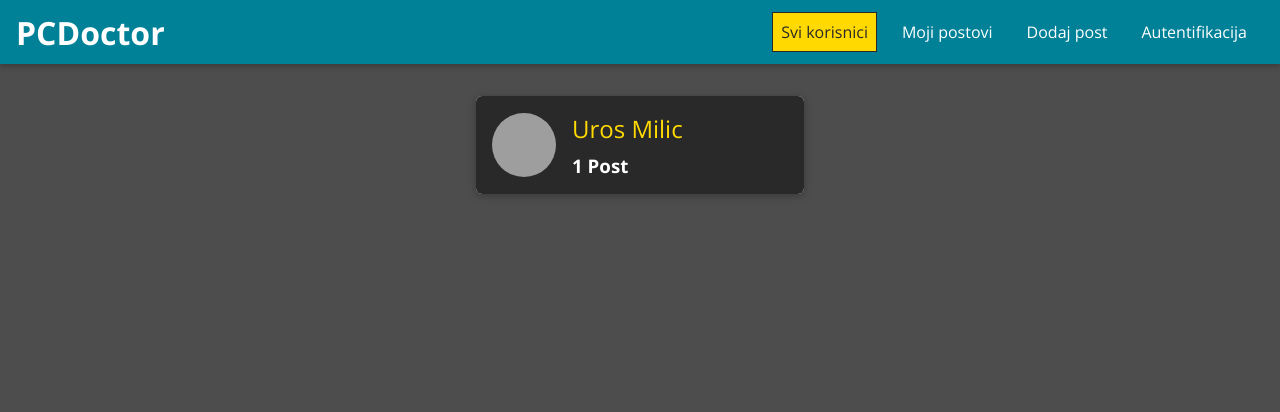
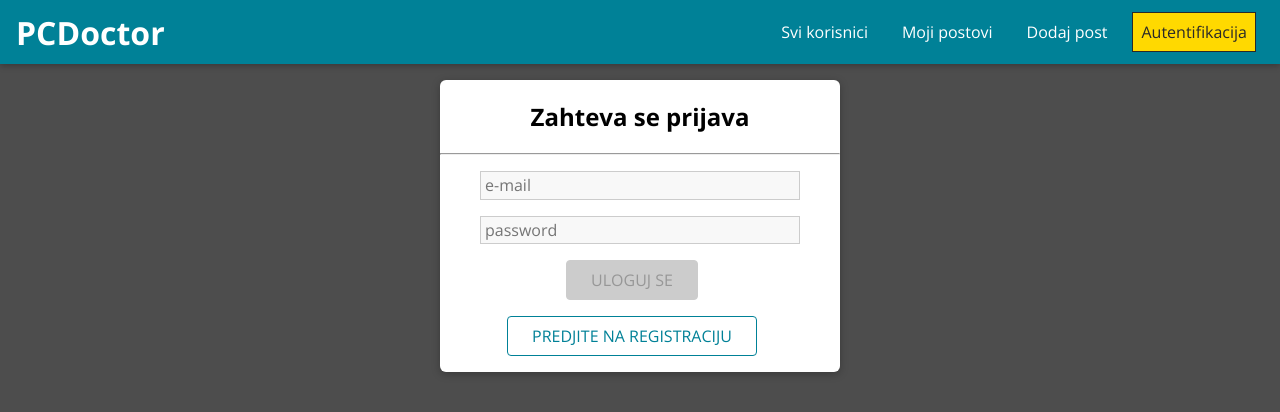
Before and after one commit to urkebb/PCDoctor, a React (Create React App) app: page /auth in a window 1280 px wide. Before the commit this address led to /. Shown: the top 412 px of the page. Built offline with nearby package versions, Linux system fonts and the light colour scheme; grey boxes are pictures that could not be loaded.

Commit message:
napravljena i stranica za logovanje

```diff
--- a/src/App.js
+++ b/src/App.js
@@ -1,10 +1,11 @@
 import React from 'react';
-import {BrowserRouter as Router, Route, Redirect, Switch} from 'react-router-dom';
+import { BrowserRouter as Router, Route, Redirect, Switch } from 'react-router-dom';
 import Korisnici from './Korisnici/Pages/Korisnici';
 import NoviPost from './Postovi/Pages/NoviPost';
 import KorisnikPosts from './Postovi/Pages/KorisnikPosts'
 import MainNavigation from './Shared/Components/Navigation/MainNavigation';
 import UpdatePost from './Postovi/Pages/UpdatePost';
+import Auth from './Korisnici/Pages/Auth';
 
 function App() {
   return (
@@ -16,13 +17,16 @@ function App() {
             <Korisnici />
           </Route>
           <Route path="/:korisnikId/postovi" exact>
-      <KorisnikPosts/>
+            <KorisnikPosts />
           </Route>
           <Route path="/post/new" exact>
             <NoviPost />
           </Route>
           <Route path="/postovi/:postId" exact>
             <UpdatePost />
+          </Route>
+          <Route path="/auth" exact>
+            <Auth />
           </Route>
           <Redirect to="/" />
         </Switch>
--- /dev/null
+++ b/src/Korisnici/Pages/Auth.css
@@ -0,0 +1,31 @@
+.authentication {
+    width:90%;
+    max-width:25rem;
+    margin:auto;
+    text-align: center;
+    padding-bottom: 1rem;
+}
+.authentication__header{
+    color:white;
+    text-align: center;
+}
+
+.authentication form {
+    margin-bottom: 1rem;
+}
+
+#email{
+    width: 20rem;
+    margin: auto;
+}
+#password{
+    width: 20rem;
+    margin: auto;
+}
+#name{
+    width: 20rem;
+    margin: auto;
+}
+.login{
+    margin: 1rem;
+}
--- /dev/null
+++ b/src/Korisnici/Pages/Auth.js
@@ -0,0 +1,88 @@
+import React, { useState } from 'react';
+
+import Card from '../../Shared/Components/UIElements/Card';
+import Input from '../../Shared/Components/FormElements/Input';
+import Button from '../../Shared/Components/FormElements/Button';
+import {
+    VALIDATOR_EMAIL,
+    VALIDATOR_MINLENGTH,
+    VALIDATOR_REQUIRE
+} from '../../Shared/util/validators';
+import { useForm } from '../../Shared/hooks/form-hook';
+import './Auth.css';
+
+const Auth = () => {
+    const [isLoginMode, setIsLoginMode] = useState(true);
+
+    const [formState, inputHandler, setFormData] = useForm(
+        {
+            email: {
+                value: '',
+                isValid: false
+            },
+            password: {
+                value: '',
+                isValid: false
+            }
+        },
+        false
+    );
+
+    const switchModeHandler = () => {
+
+        setIsLoginMode(prevMode => !prevMode);
+    };
+
+    const authSubmitHandler = event => {
+        event.preventDefault();
+        console.log(formState.inputs);
+    };
+
+
+
+
+
+    return (
+        <Card className="authentication">
+            <h2>Zahteva se prijava</h2>
+            <hr />
+            <form onSubmit={authSubmitHandler} className="login">
+                {!isLoginMode &&
+                    <Input
+                        element="input"
+                        id="name"
+                        type="text"
+                        placeholder="Ime"
+                        validators={[VALIDATOR_REQUIRE]}
+                        errorText="Unesite vase ime"
+                        onInput={inputHandler}
+                    />}
+                <Input element="input"
+                    id="email"
+                    type="email"
+                    placeholder="e-mail"
+                    validators={[VALIDATOR_EMAIL()]}
+                    errorText="Unesite validnu E-Mail adresu"
+                    onInput={inputHandler}
+                />
+                <Input element="input"
+                    id="password"
+                    type="password"
+                    placeholder="password"
+                    validators={[VALIDATOR_MINLENGTH(5)]}
+                    errorText="Unesite validnu sifru, minimum 5 karaktera"
+                    onInput={inputHandler}
+                />
+                <Button type="submit" disabled={!formState.isValid}>
+                    {isLoginMode ? 'ULOGUJ SE' : 'REGISTRUJ SE'}
+                </Button>
+            </form>
+
+        {isLoginMode &&
+                <Button inverse onClick={switchModeHandler}>PREDJITE NA {isLoginMode ? 'REGISTRACIJU' : 'LOGOVANJE'}</Button>
+        }
+        </Card>
+    );
+};
+
+export default Auth;
--- a/src/Postovi/Components/PostList.css
+++ b/src/Postovi/Components/PostList.css
@@ -5,3 +5,7 @@
   width: 90%;
   max-width: 40rem;
 }
+
+.card-c {
+  padding: 1rem;
+}
--- a/src/Postovi/Components/PostList.js
+++ b/src/Postovi/Components/PostList.js
@@ -2,15 +2,16 @@ import React from 'react';
 
 import Card from '../../Shared/Components/UIElements/Card';
 import PostItem from './PostItem';
+import Button from '../../Shared/Components/FormElements/Button';
 import './PostList.css';
 
 const PostList = props => {
   if (props.items.length === 0) {
     return (
       <div className="post-list center">
-        <Card>
+        <Card className="card-c">
           <h2>No posts found. Maybe create one?</h2>
-          <button>Share post</button>
+          <Button to="/post/new">Share post</Button>
         </Card>
       </div>
     );
--- a/src/Postovi/Pages/KorisnikPosts.js
+++ b/src/Postovi/Pages/KorisnikPosts.js
@@ -13,7 +13,7 @@ const DUMMY_POSTS = [
   },
   {
     id: 'p2',
-    title: 'Empire State Building',
+    title: 'Emp. State Building',
     description: 'One of the most famous sky scrapers in the world!',
     imageUrl: 'https://upload.wikimedia.org/wikipedia/commons/thumb/d/df/NYC_Empire_State_Building.jpg/640px-NYC_Empire_State_Building.jpg',
     creator: 'u2'
--- a/src/Shared/Components/FormElements/Button.css
+++ b/src/Shared/Components/FormElements/Button.css
@@ -23,13 +23,13 @@
 
 .button--inverse {
   background: transparent;
-  color: #ff0055;
+  color: rgb(0, 129, 151);
 }
 
 .button--inverse:hover,
 .button--inverse:active {
   color: white;
-  background: #ff0055;
+  background:rgb(0, 129, 151);
 }
 
 .button--danger {
--- a/src/Shared/Components/UIElements/Card.css
+++ b/src/Shared/Components/UIElements/Card.css
@@ -5,5 +5,4 @@
   padding: 0rem;
   overflow: hidden;
   background: white;
-
 }
--- a/src/Shared/hooks/form-hook.js
+++ b/src/Shared/hooks/form-hook.js
@@ -5,6 +5,9 @@ const formReducer = (state, action) => {
     case 'INPUT_CHANGE':
       let formIsValid = true;
       for (const inputId in state.inputs) {
+        if(!state.inputs[inputId]){
+          continue;
+        }
         if (inputId === action.inputId) {
           formIsValid = formIsValid && action.isValid;
         } else {
```
Also changed, not shown: src/Postovi/Pages/UpdatePost.js (line endings or trailing spaces), 1 other file (tests, documents, lock files or other folders). Lines whose indentation alone changed are shown as unchanged.
